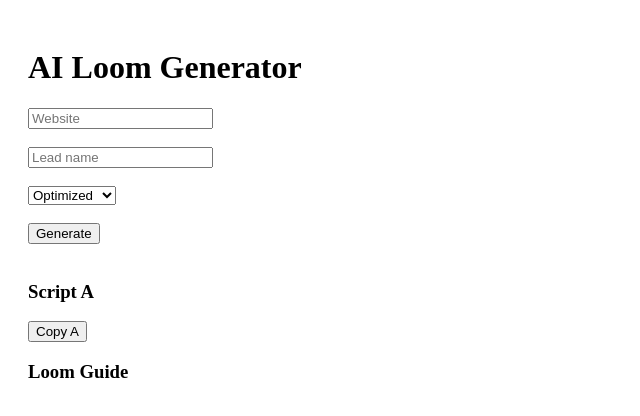
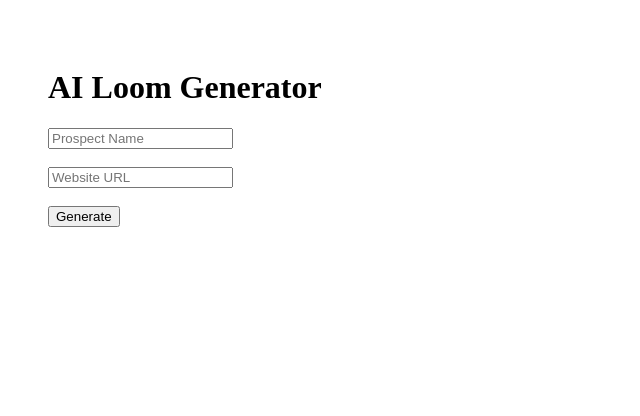
Before and after one commit to FranRz/ai-loom-generator-clean, a Next.js app: page / in a window 1280 px wide. Shown: the top 416 px of the page, without its empty margins (0-640 px from the left). Built offline with nearby package versions, Linux system fonts and the light colour scheme.

Commit message:
Update page.js

```diff
--- a/app/page.js
+++ b/app/page.js
@@ -1,101 +1,132 @@
-'use client';
+"use client";
 import { useState } from "react";
 
 export default function Home() {
+  const [name, setName] = useState("");
   const [url, setUrl] = useState("");
-  const [name, setName] = useState("");
-  const [mode, setMode] = useState("optimized");
+  const [loading, setLoading] = useState(false);
 
   const [scriptA, setScriptA] = useState("");
   const [scriptB, setScriptB] = useState("");
-  const [guide, setGuide] = useState("");
   const [prompts, setPrompts] = useState(null);
+  const [permissionDM, setPermissionDM] = useState("");
+
+  // 👉 NUEVO: Generador de mensaje de permiso
+  const generatePermissionDM = (name, niche, url) => {
+    return `Hey ${name},
+
+I was looking into how companies in the ${niche} space are showing up on ChatGPT, and noticed some interesting patterns in what gets recommended.
+
+Happy to send you a quick Loom showing what I found and how it might apply to your space — just let me know 👍`;
+  };
 
   const generate = async () => {
-    const res1 = await fetch("/api/extract", {
+    if (!name || !url) return alert("Fill everything");
+
+    setLoading(true);
+
+    try {
+      // 🔹 Step 1: Get niche
+      const res1 = await fetch("/api/analyze", {
         method: "POST",
-      headers: {"Content-Type":"application/json"},
-      body: JSON.stringify({url})
+        body: JSON.stringify({ url }),
       });
 
       const data1 = await res1.json();
 
-    const res2 = await fetch("/api/script", {
+      // 🔹 Step 2: Generate scripts
+      const res2 = await fetch("/api/generate", {
         method: "POST",
-      headers: {"Content-Type":"application/json"},
         body: JSON.stringify({
+          name,
           url,
-        name,
-        style: mode,
           niche: data1.niche,
-        location: data1.location
-      })
+        }),
       });
 
       const data2 = await res2.json();
 
-    if (mode === "ab") {
       setScriptA(data2.scriptA);
       setScriptB(data2.scriptB);
-    } else {
-      setScriptA(data2.script);
-      setScriptB("");
+      setPrompts(data2.prompts);
+
+      // 👉 NUEVO: Generar Permission DM
+      const permission = generatePermissionDM(name, data1.niche, url);
+      setPermissionDM(permission);
+
+    } catch (err) {
+      console.error(err);
+      alert("Error generating");
     }
 
-    setGuide(data2.loomGuide);
-    setPrompts(data2.prompts);
+    setLoading(false);
   };
 
-  const copy = (text) => navigator.clipboard.writeText(text);
+  const copy = (text) => {
+    navigator.clipboard.writeText(text);
+    alert("Copied!");
+  };
 
   return (
-    <div style={{ padding: 20 }}>
+    <main style={{ padding: 40 }}>
       <h1>AI Loom Generator</h1>
 
-      <input placeholder="Website" value={url} onChange={e=>setUrl(e.target.value)} />
-      <br/><br/>
+      <input
+        placeholder="Prospect Name"
+        value={name}
+        onChange={(e) => setName(e.target.value)}
+      />
+      <br />
+      <br />
 
-      <input placeholder="Lead name" value={name} onChange={e=>setName(e.target.value)} />
-      <br/><br/>
+      <input
+        placeholder="Website URL"
+        value={url}
+        onChange={(e) => setUrl(e.target.value)}
+      />
+      <br />
+      <br />
 
-      <select value={mode} onChange={e=>setMode(e.target.value)}>
-        <option value="safe">Safe</option>
-        <option value="optimized">Optimized</option>
-        <option value="aggressive">Aggressive</option>
-        <option value="ab">A/B Test</option>
-      </select>
+      <button onClick={generate} disabled={loading}>
+        {loading ? "Generating..." : "Generate"}
+      </button>
 
-      <br/><br/>
+      <br /><br />
 
-      <button onClick={generate}>Generate</button>
+      {/* 🔥 NUEVO BLOQUE */}
+      {permissionDM && (
+        <>
+          <h3>Step 1: Permission Message</h3>
+          <pre>{permissionDM}</pre>
+          <button onClick={() => copy(permissionDM)}>Copy DM</button>
+          <br /><br />
+        </>
+      )}
 
-      <br/><br/>
-
+      {scriptA && (
+        <>
           <h3>Script A</h3>
           <pre>{scriptA}</pre>
-      <button onClick={()=>copy(scriptA)}>Copy A</button>
+          <button onClick={() => copy(scriptA)}>Copy</button>
+          <br /><br />
+        </>
+      )}
 
       {scriptB && (
         <>
           <h3>Script B</h3>
           <pre>{scriptB}</pre>
-          <button onClick={()=>copy(scriptB)}>Copy B</button>
+          <button onClick={() => copy(scriptB)}>Copy</button>
+          <br /><br />
         </>
       )}
-
-      <h3>Loom Guide</h3>
-      <pre>{guide}</pre>
 
       {prompts && (
         <>
           <h3>Prompts</h3>
-          <p>{prompts.search}</p>
-          <button onClick={()=>copy(prompts.search)}>Copy</button>
-
-          <p>{prompts.inclusion}</p>
-          <button onClick={()=>copy(prompts.inclusion)}>Copy</button>
+          <pre>{JSON.stringify(prompts, null, 2)}</pre>
         </>
       )}
-    </div>
+    </main>
   );
 }
```
Lines whose indentation alone changed are shown as unchanged.
